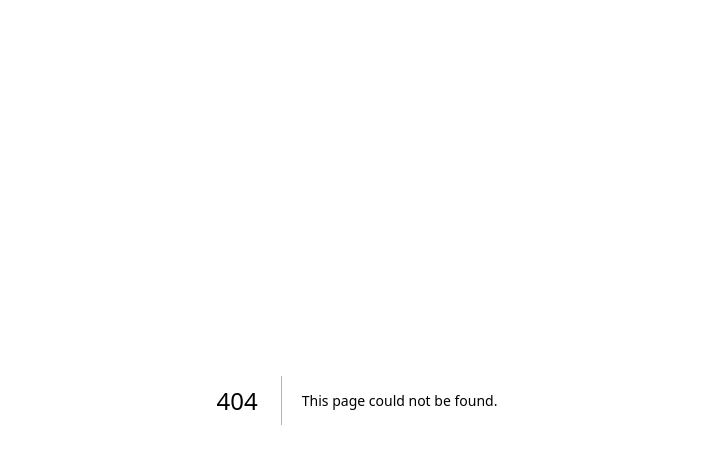
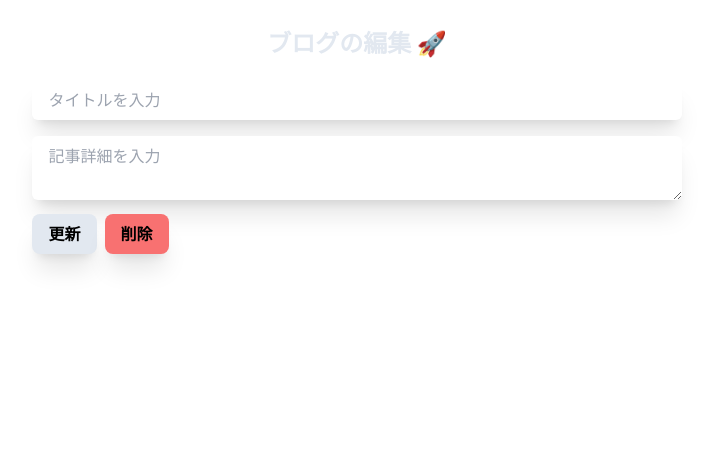
Before and after one commit to shinshi-onigoori/Favio, a Next.js app: page /pages/blog/edit/1 in a window 1280 px wide. Before the commit this address had no page. Shown: the top 464 px of the page, without its empty margins (283-995 px from the left). Built offline with nearby package versions, Linux system fonts and the light colour scheme; no server answers; the database is empty.

Commit message:
EditPostページの追加

```diff
--- /dev/null
+++ b/src/app/pages/blog/edit/[id]/page.tsx
@@ -0,0 +1,122 @@
+"use client";
+
+import React, { useEffect } from "react";
+import { useRef } from "react";
+import { useRouter } from "next/navigation";
+import { Toast, Toaster, toast } from "react-hot-toast";
+
+const editBlog = async (
+  title: string | undefined,
+  description: string | undefined,
+  id: number
+) => {
+  const res = await fetch(`http://localhost:3000/api/blog/${id}`, {
+    method: "PUT",
+    headers: {
+      "Content-Type": "application/json",
+    },
+    body: JSON.stringify({ title, description, id }),
+  });
+
+  return res.json();
+};
+
+const getBlogById = async (id: number) => {
+  const res = await fetch(`http://localhost:3000/api/blog/${id}`, {});
+
+  const data = await res.json();
+  console.log(data);
+
+  return data.post;
+};
+
+const deleteBlog = async (id: number) => {
+  const res = await fetch(`http://localhost:3000/api/blog/${id}`, {
+    method: "DELETE",
+    headers: {
+      "Content-Type": "application/json",
+    },
+  });
+
+  return res.json();
+};
+
+const EditPost = ({ params }: { params: { id: number } }) => {
+  const router = useRouter();
+  const titleRef = useRef<HTMLInputElement | null>(null);
+  const descriptionRef = useRef<HTMLTextAreaElement | null>(null);
+
+  const handleSubmit = async (e: React.FormEvent) => {
+    e.preventDefault();
+
+    toast.loading("編集中です...", { id: "1" });
+    await editBlog(
+      titleRef.current?.value,
+      descriptionRef.current?.value,
+      params.id
+    );
+    toast.success("編集に成功しました");
+
+    router.push("/");
+    router.refresh();
+  };
+
+  const handleDelete = async () => {
+    toast.loading("削除中です...", { id:"1" });
+    await deleteBlog(params.id);
+
+    router.push("/")
+    router.refresh();
+  };
+
+  useEffect(() => {
+    getBlogById(params.id)
+      .then((data) => {
+        console.log(data);
+        if (titleRef.current && descriptionRef.current) {
+          titleRef.current.value = data.title;
+          descriptionRef.current.value = data.description;
+        }
+      })
+      .catch((err) => {
+        toast.error("エラーが発生しました", { id: "1" });
+      });
+  }, []);
+
+  return (
+    <>
+      <Toaster />
+      <div className="w-full m-auto flex my-4">
+        <div className="flex flex-col justify-center items-center m-auto">
+          <p className="text-2xl text-slate-200 font-bold p-3">
+            ブログの編集 🚀
+          </p>
+          <form onSubmit={handleSubmit}>
+            <input
+              ref={titleRef}
+              placeholder="タイトルを入力"
+              type="text"
+              className="rounded-md px-4 w-full py-2 my-2 shadow-xl"
+            />
+            <textarea
+              ref={descriptionRef}
+              placeholder="記事詳細を入力"
+              className="rounded-md px-4 py-2 w-full my-2 shadow-xl"
+            ></textarea>
+            <button className="font-semibold px-4 py-2 shadow-xl bg-slate-200 rounded-lg m-auto hover:bg-slate-100">
+              更新
+            </button>
+            <button
+              onClick={handleDelete}
+              className="ml-2 font-semibold px-4 py-2 shadow-xl bg-red-400 rounded-lg m-auto hover:bg-slate-100"
+            >
+              削除
+            </button>
+          </form>
+        </div>
+      </div>
+    </>
+  );
+};
+
+export default EditPost;
```
